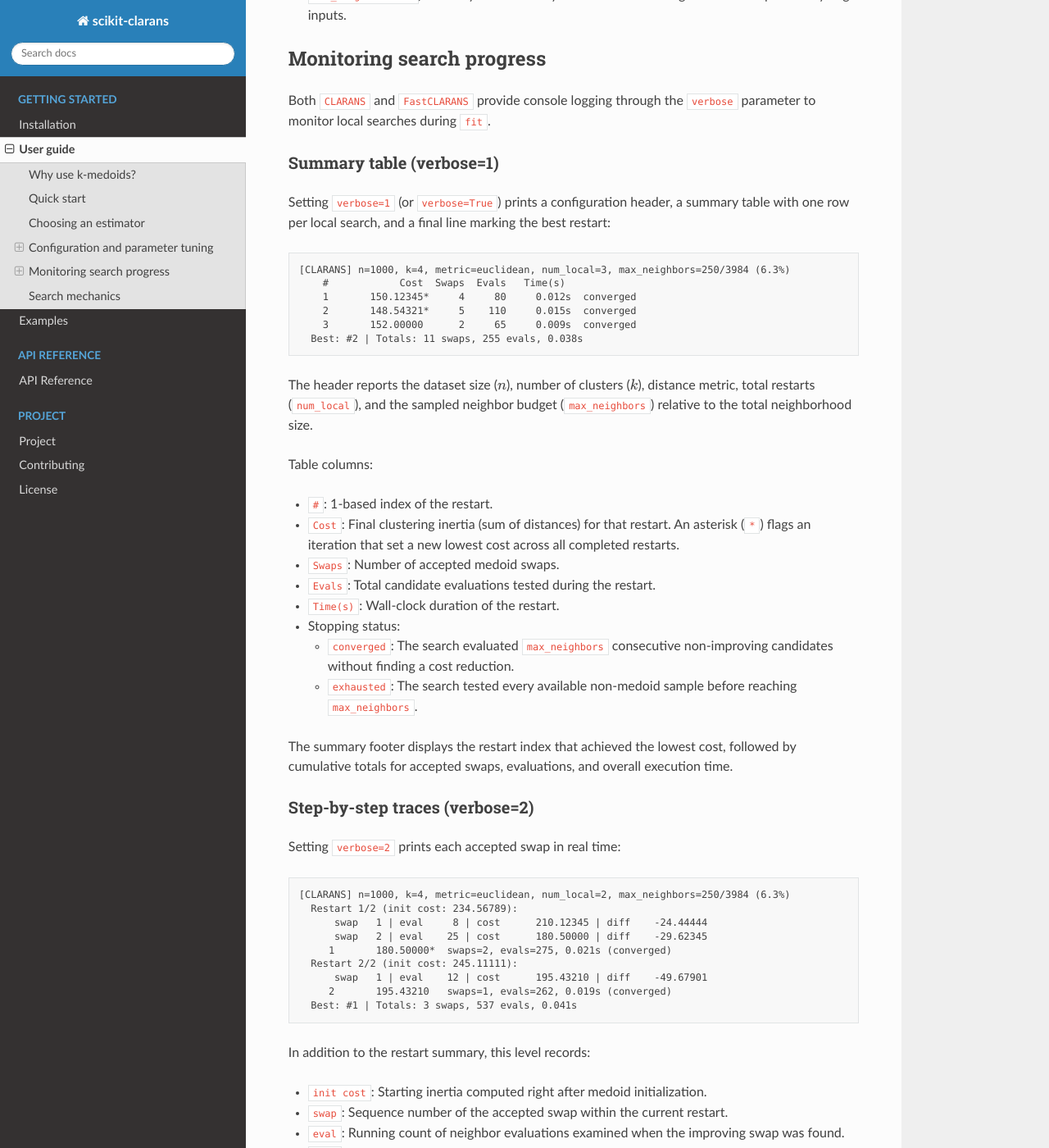
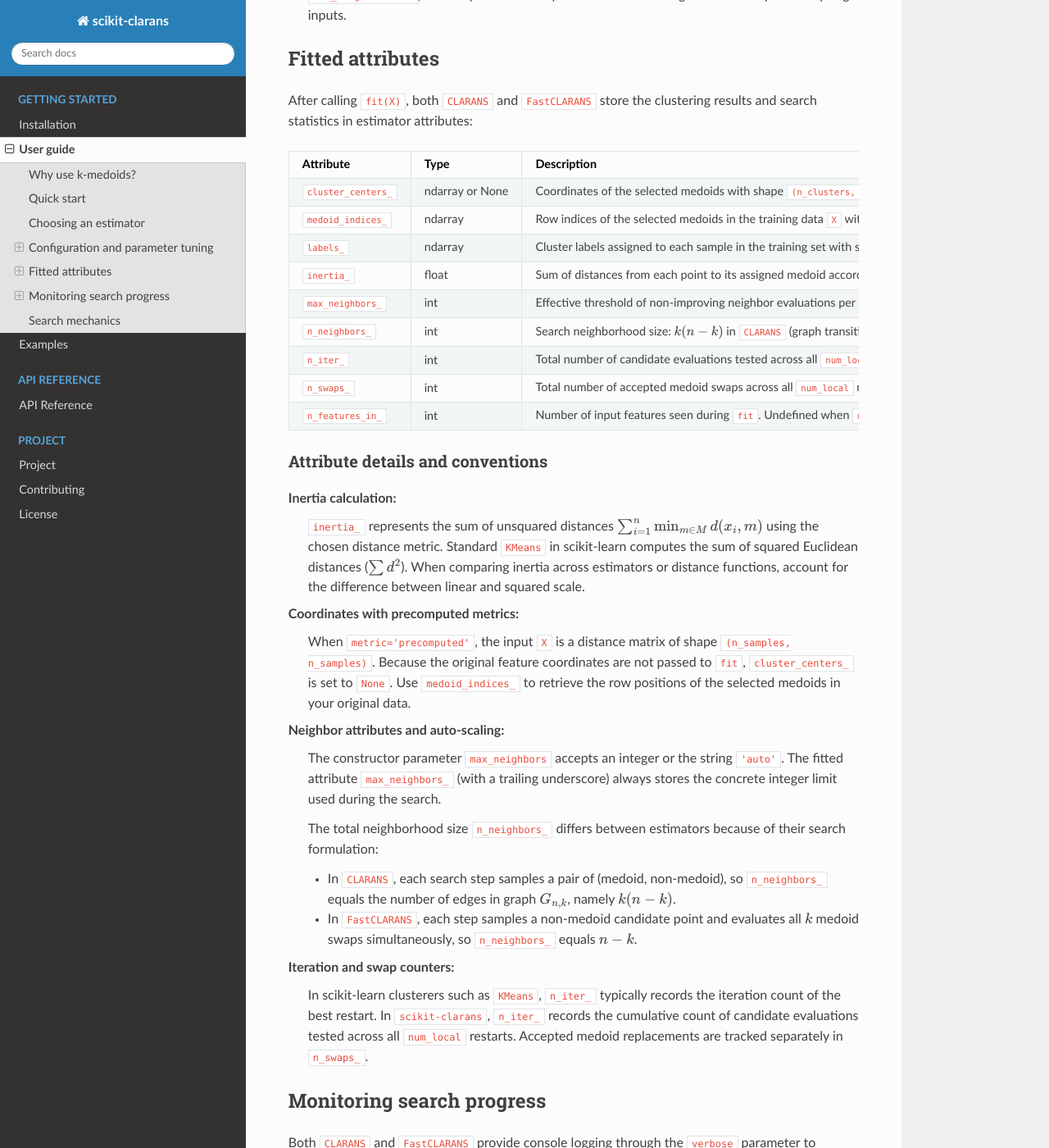
Before and after one commit to ThienNguyen3001/scikit-clarans, a Sphinx documentation site: the page built from docs/source/usage.rst, in a window 1280 px wide and 1400 px high, scrolled down 3344 px. Shown: the whole window at 82% size. Built offline with Sphinx 7.4.7 and the Read the Docs theme 3.1.0, drawn with Linux system fonts in a browser that asks for light colours; pages that are not in the unit, such as notebooks, are missing from menus.

Commit message:
docs: document fitted attributes and conventions in usage guide

```diff
--- a/docs/source/usage.rst
+++ b/docs/source/usage.rst
@@ -159,6 +159,66 @@ Number of restarts (``num_local``):
 Neighbor sampling (``max_neighbors``):
   The default ``max_neighbors='auto'`` scales with the dataset size according to formulas from the original papers (:math:`\max(250, 1.25\% \times k(n-k))` in CLARANS and :math:`\max(1, \lfloor 250/k \rfloor, 2.5\% \times (n-k))` in FastCLARANS). An explicit integer value (such as ``max_neighbors=200``) is mainly useful when you need a fixed ceiling on search steps for very large inputs.
 
+Fitted attributes
+-----------------
+
+After calling ``fit(X)``, both ``CLARANS`` and ``FastCLARANS`` store the clustering results and search statistics in estimator attributes:
+
+.. list-table::
+   :widths: 20 20 60
+   :header-rows: 1
+
+   * - Attribute
+     - Type
+     - Description
+   * - ``cluster_centers_``
+     - ndarray or None
+     - Coordinates of the selected medoids with shape ``(n_clusters, n_features)``. Evaluates to ``None`` when ``metric='precomputed'``.
+   * - ``medoid_indices_``
+     - ndarray
+     - Row indices of the selected medoids in the training data ``X`` with shape ``(n_clusters,)``.
+   * - ``labels_``
+     - ndarray
+     - Cluster labels assigned to each sample in the training set with shape ``(n_samples,)``.
+   * - ``inertia_``
+     - float
+     - Sum of distances from each point to its assigned medoid according to the chosen metric.
+   * - ``max_neighbors_``
+     - int
+     - Effective threshold of non-improving neighbor evaluations per restart. Equals the resolved integer value when ``max_neighbors='auto'``.
+   * - ``n_neighbors_``
+     - int
+     - Search neighborhood size: :math:`k(n-k)` in ``CLARANS`` (graph transitions) or :math:`n-k` in ``FastCLARANS`` (candidate points).
+   * - ``n_iter_``
+     - int
+     - Total number of candidate evaluations tested across all ``num_local`` restarts.
+   * - ``n_swaps_``
+     - int
+     - Total number of accepted medoid swaps across all ``num_local`` restarts.
+   * - ``n_features_in_``
+     - int
+     - Number of input features seen during ``fit``. Undefined when ``metric='precomputed'``.
+
+Attribute details and conventions
+^^^^^^^^^^^^^^^^^^^^^^^^^^^^^^^^^
+
+Inertia calculation:
+  ``inertia_`` represents the sum of unsquared distances :math:`\sum_{i=1}^n \min_{m \in M} d(x_i, m)` using the chosen distance metric. Standard ``KMeans`` in scikit-learn computes the sum of squared Euclidean distances (:math:`\sum d^2`). When comparing inertia across estimators or distance functions, account for the difference between linear and squared scale.
+
+Coordinates with precomputed metrics:
+  When ``metric='precomputed'``, the input ``X`` is a distance matrix of shape ``(n_samples, n_samples)``. Because the original feature coordinates are not passed to ``fit``, ``cluster_centers_`` is set to ``None``. Use ``medoid_indices_`` to retrieve the row positions of the selected medoids in your original data.
+
+Neighbor attributes and auto-scaling:
+  The constructor parameter ``max_neighbors`` accepts an integer or the string ``'auto'``. The fitted attribute ``max_neighbors_`` (with a trailing underscore) always stores the concrete integer limit used during the search.
+
+  The total neighborhood size ``n_neighbors_`` differs between estimators because of their search formulation:
+
+  * In ``CLARANS``, each search step samples a pair of (medoid, non-medoid), so ``n_neighbors_`` equals the number of edges in graph :math:`G_{n,k}`, namely :math:`k(n-k)`.
+  * In ``FastCLARANS``, each step samples a non-medoid candidate point and evaluates all :math:`k` medoid swaps simultaneously, so ``n_neighbors_`` equals :math:`n-k`.
+
+Iteration and swap counters:
+  In scikit-learn clusterers such as ``KMeans``, ``n_iter_`` typically records the iteration count of the best restart. In ``scikit-clarans``, ``n_iter_`` records the cumulative count of candidate evaluations tested across all ``num_local`` restarts. Accepted medoid replacements are tracked separately in ``n_swaps_``.
+
 Monitoring search progress
 --------------------------
 
```
